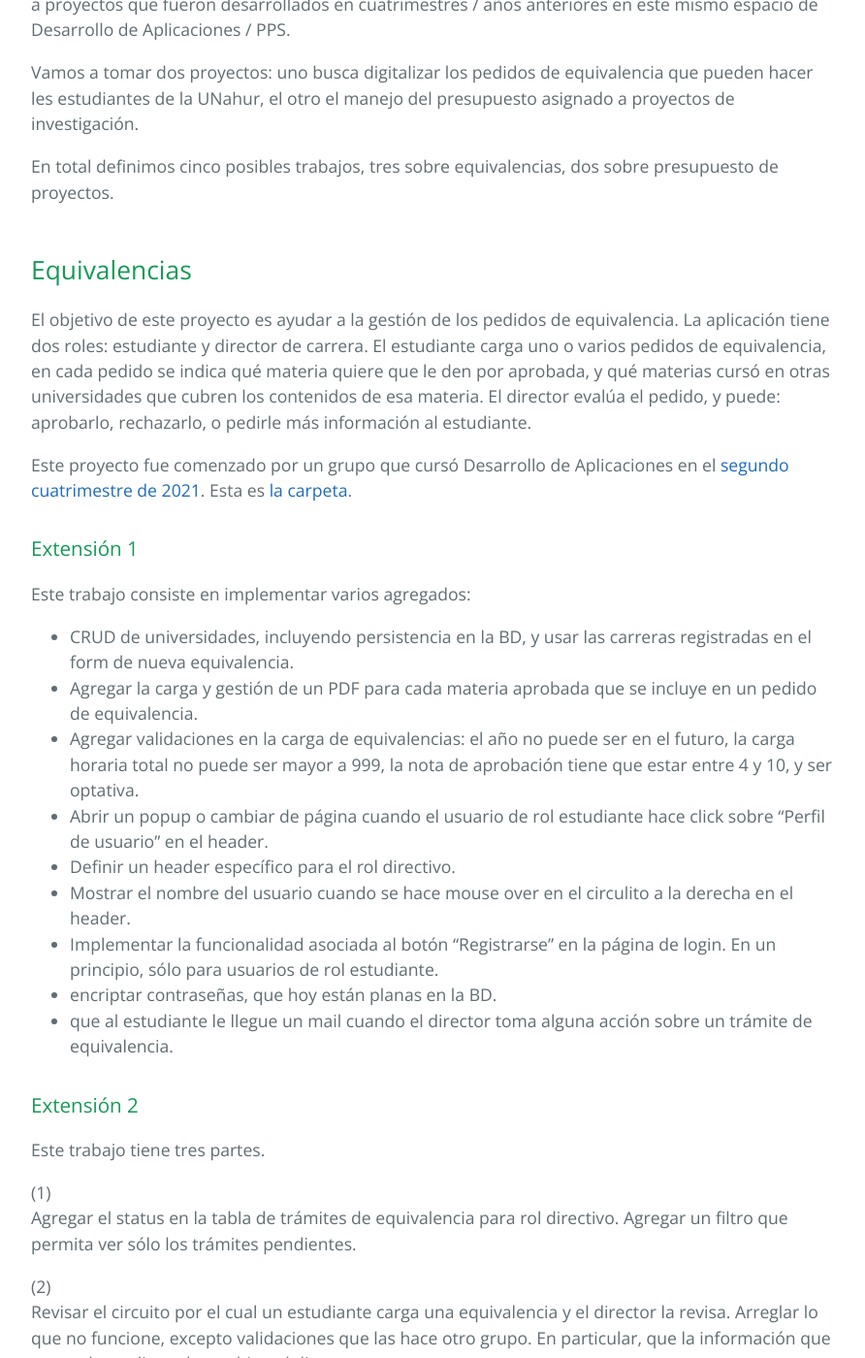
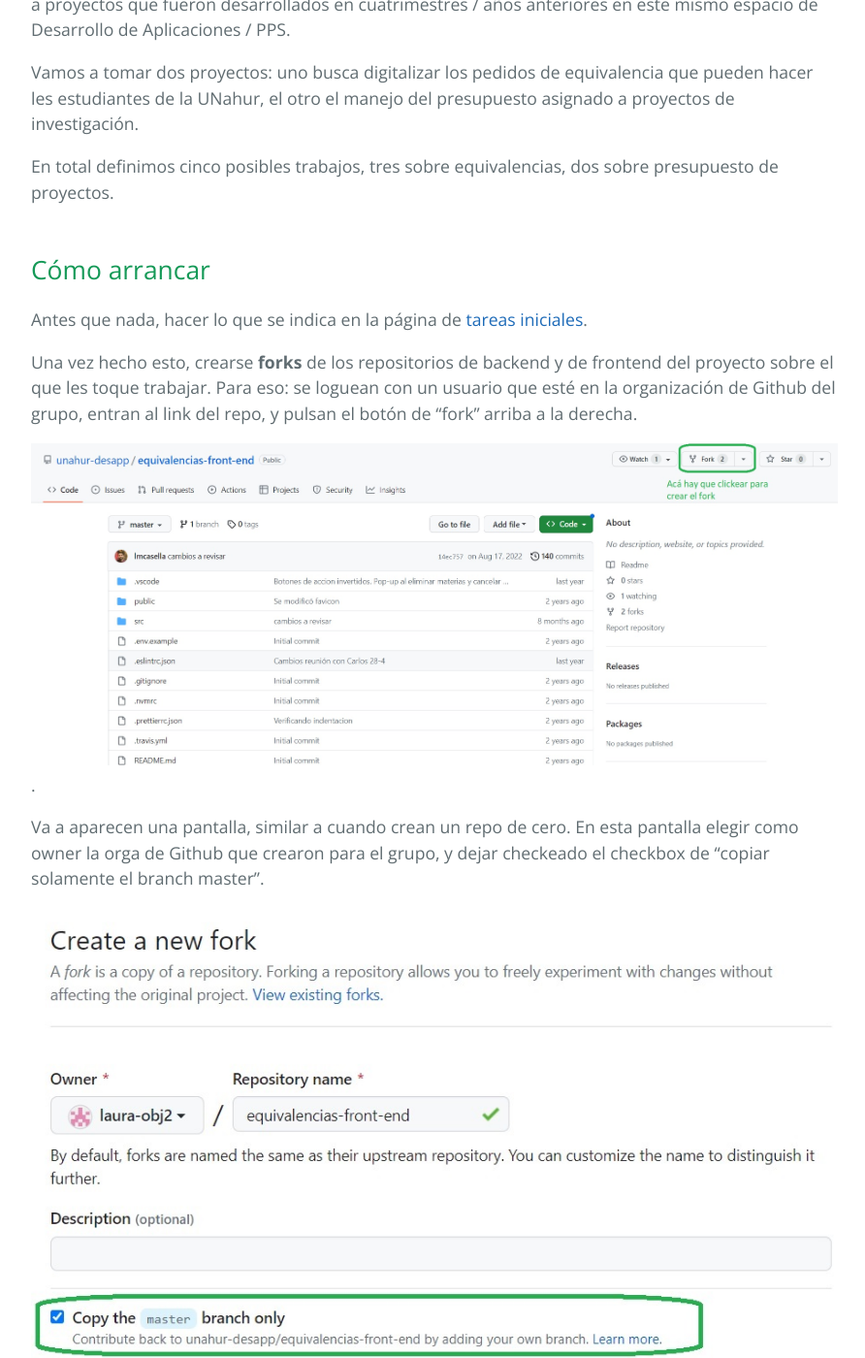
Before and after one commit to unahur-desapp/unahur-desapp-site, a Jekyll site: the page built from cuatrimestres/2023s1.md, in a window 1280 px wide and 1400 px high, scrolled down 405 px. Shown: the whole window at 97% size, without its empty margins (192-1084 px from the left). Built offline with Jekyll 4.4.1, drawn with Linux system fonts in a browser that asks for light colours; our own code applies the rules of GitHub Pages for plain Markdown files; some of the changed text lies outside the part shown.

Commit message:
2023s1 - instrucciones para arrancar con los repo

```diff
--- a/cuatrimestres/2023s1.md
+++ b/cuatrimestres/2023s1.md
@@ -13,11 +13,31 @@ Vamos a tomar dos proyectos: uno busca digitalizar los pedidos de equivalencia q
 
 En total definimos cinco posibles trabajos, tres sobre equivalencias, dos sobre presupuesto de proyectos.
 
+
+## Cómo arrancar
+
+Antes que nada, hacer lo que se indica en la página de [tareas iniciales](../tareas-iniciales.md).
+
+Una vez hecho esto, crearse **forks** de los repositorios de backend y de frontend del proyecto sobre el que les toque trabajar. Para eso: se loguean con un usuario que esté en la organización de Github del grupo, entran al link del repo, y pulsan el botón de "fork" arriba a la derecha.
+
+![dónde está el botón de fork](../images/fork-paso-1.jpg).
+
+Va a aparecen una pantalla, similar a cuando crean un repo de cero. En esta pantalla elegir como owner la orga de Github que crearon para el grupo, y dejar checkeado el checkbox de "copiar solamente el branch master".
+
+![formulario para crear el fork](../images/fork-paso-2.jpg).
+
+Después se clonan los proyectos, primero les dan `npm install` para cargarse las dependencias, y después miren las instrucciones en los repo base que encuentran en [la página de recursos](../recursos/recursos-index.md). **Atenti** no hace falta clonarse estos, solamente entren en la página del repo y miren las instrucciones.
+
+
 ## Equivalencias
 
 El objetivo de este proyecto es ayudar a la gestión de los pedidos de equivalencia. La aplicación tiene dos roles: estudiante y director de carrera. El estudiante carga uno o varios pedidos de equivalencia, en cada pedido se indica qué materia quiere que le den por aprobada, y qué materias cursó en otras universidades que cubren los contenidos de esa materia. El director evalúa el pedido, y puede: aprobarlo, rechazarlo, o pedirle más información al estudiante.
 
 Este proyecto fue comenzado por un grupo que cursó Desarrollo de Aplicaciones en el [segundo cuatrimestre de 2021](./2021s2.md). Esta es [la carpeta](../adjuntos/equivalencias-2021s2.pdf){:target="_blank"}.
+
+Los repositorios base son:
+- frontend: https://github.com/unahur-desapp/equivalencias-front-end
+- backend: https://github.com/unahur-desapp/equivalencias-back-end
 
 
 ### Extensión 1
@@ -70,6 +90,11 @@ Transformar el recuadro de "respuesta" en un chat asociado específicamente al t
 El objetivo de este proyecto es asistir a los grupos de investigación que reciben subsidios de la UNaHur en la gestión de los fondos que se les asignan, de modo tal que puedan registrar los gastos realizados y conocer en todo momento el monto disponible; y al personal de la Secretaría de Investigación en el monitoreo del dinero destinado a estos subsidios.
 
 Este proyecto fue comenzado por un grupo que cursó Desarrollo de Aplicaciones en el [segundo cuatrimestre de 2021](./2021s2). Esta es [la carpeta](../adjuntos/presupuestos-subsidios-investigacion-2021s2.pdf){:target="_blank"}.
+
+Los repositorios base son:
+- frontend: https://github.com/unahur-desapp/control-gastos-subsidios-frontend
+- backend: https://github.com/unahur-desapp/control-gastos-subsidios-backend
+
 
 ### Extensión 1
 
```
Also changed, not shown: images/fork-paso-1.jpg (added), images/fork-paso-2.jpg (added).
